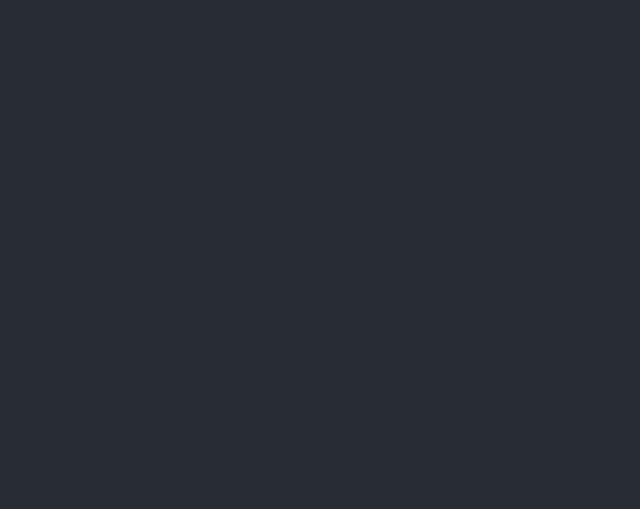
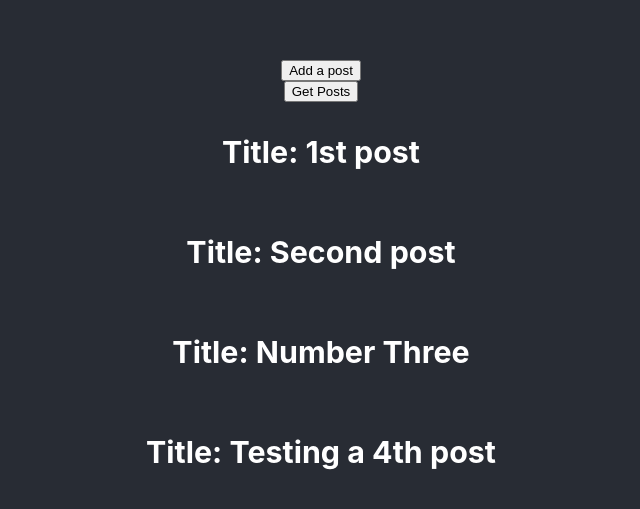
Before and after one commit to ikromshi/React-Advanced-Concepts, a React (Create React App) app: page / in a window 1280 px wide. Shown: the part 119-628 px from the top of the page, without its empty margins (319-959 px from the left). Built offline with nearby package versions, Linux system fonts and the light colour scheme; data requests are answered from the project's data file.

Commit message:
GET and POST with axios

```diff
--- a/src/App.css
+++ b/src/App.css
@@ -36,3 +36,7 @@
     transform: rotate(360deg);
   }
 }
+
+h3 {
+  margin: 2rem 3rem;
+}
--- a/src/App.tsx
+++ b/src/App.tsx
@@ -1,27 +1,46 @@
 import './App.css';
-import api from "./api/posts";
-import { useEffect, useState } from 'react';
+import { useEffect, useMemo, useState } from 'react';
+import axios from "axios";
+
+const api = axios.create({
+  baseURL: "http://localhost:3500/posts"
+})
+
+type Posts = {
+  title: string;
+  body: string;
+}[];
 
 function App() {
-  const [posts, setPosts] = useState([]);
+  const [posts, setPosts] = useState<Posts>();
 
   useEffect(() => {
-    const fetchPosts = async () => {
-      try {
-        const response = await api.get("/posts");
-        setPosts(response.data);
-      } catch (error) {
-        console.log(error)
-      }
-    }
+    getPosts();
+  }, []);
 
-    fetchPosts();
-  }, [])
+  const getPosts = async () => {
+    const data = await api.get("/").then(res => {
+      return res.data;
+    });
+    console.log(data);
+    setPosts(data);
+  }
+
+  // Posting data
+  const createPosts = async () => {
+    const response = await api.post("/", {
+      id: 5, title: "Number five", datetime: "Right now", body: "Posting data with axios"
+    });
+    getPosts();
+  };
+
 
   return (
     <div className="app">
       <header className="App-header">
-
+      <button onClick={createPosts}>Add a post</button>
+      <button onClick={getPosts}>Get Posts</button>
+      {posts?.map((post, idx) => <h3 key={idx}>Title: {post.title} </h3>)}
       </header>
     </div>
   )
@@ -31,3 +50,14 @@ export default App;
 
 // axios creates the json on its own - no need to do response.json()
 // axios catches errors outside the 200 code status - no need to do if (!response.ok) ....
+//
+
+// const getPosts = useMemo(() => (
+//   async () => {
+//    const data = await api.get("/").then(res => {
+//      return res.data;
+//    });
+//    console.log(data);
+//    setPosts(data);
+//   }
+// ), [posts])
--- a/src/api/posts.ts
+++ /dev/null
@@ -1,5 +0,0 @@
-import axios from "axios";
-
-export default axios.create({
-  baseURL: "https://localhost:3500"
-});
```
